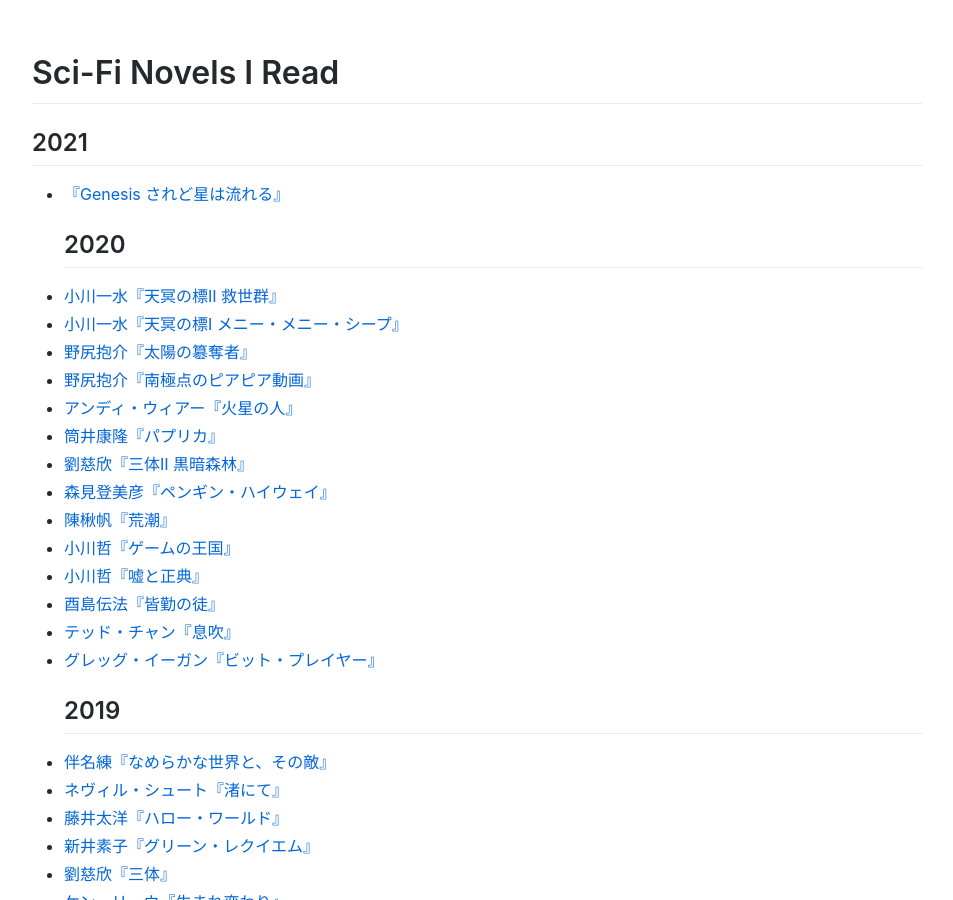
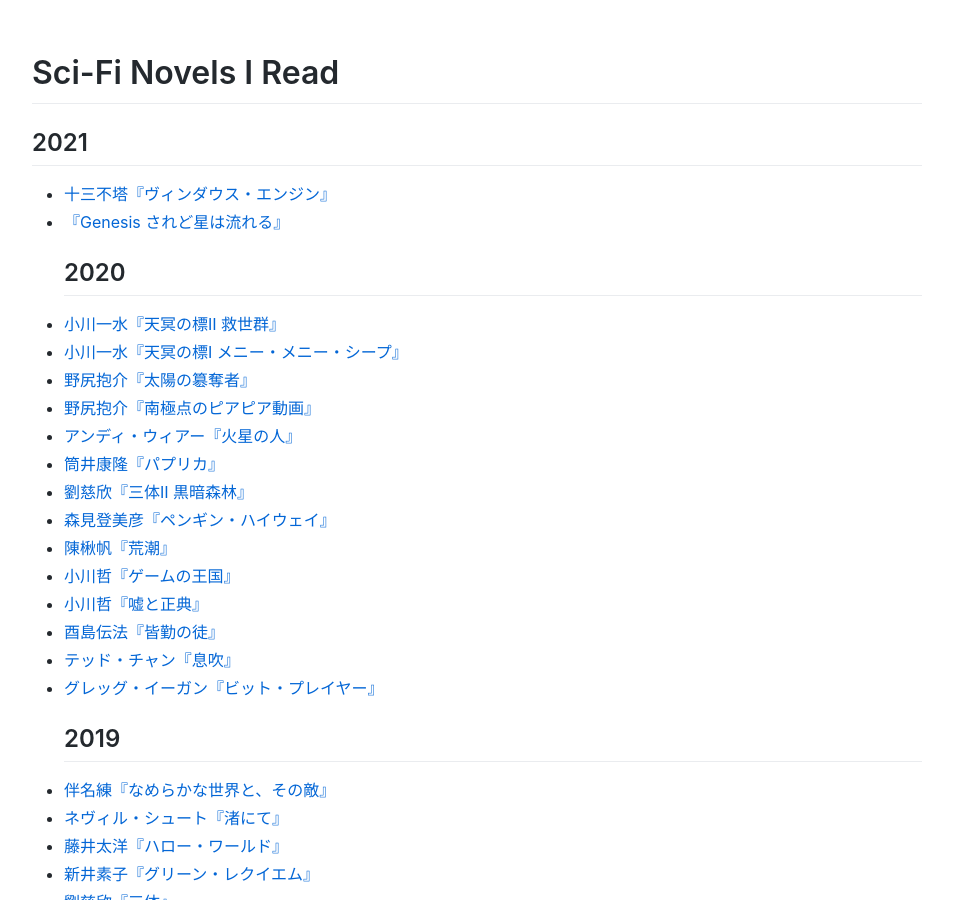
Before and after one commit to sankichi92/sankichi.net, a Jekyll site: the page built from sci-fi.md, in a window 1280 px wide and 900 px high. Shown: the whole window, without its empty margins (163-1116 px from the left). Built offline with Jekyll 4.4.1, drawn with Linux system fonts in a browser that asks for light colours; our own code applies the rules of GitHub Pages for plain Markdown files.

Commit message:
十三不塔『ヴィンダウス・エンジン』

```diff
--- a/_data/sci-fi-novels.yml
+++ b/_data/sci-fi-novels.yml
@@ -1,3 +1,8 @@
+- title: ヴィンダウス・エンジン
+  author: 十三不塔
+  asin: B08NDTWZZN
+  date: 2021-01-03
+
 - title: Genesis されど星は流れる
   author:
   asin: B08FDBKP7V
```
